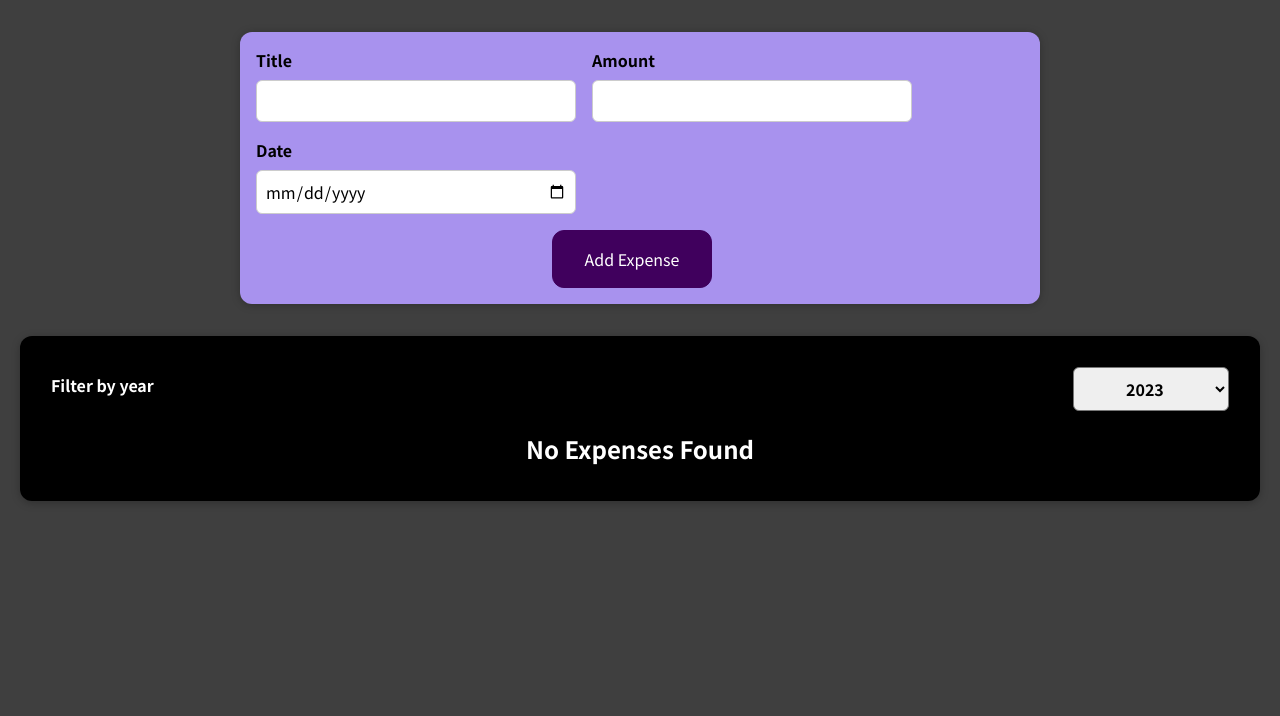
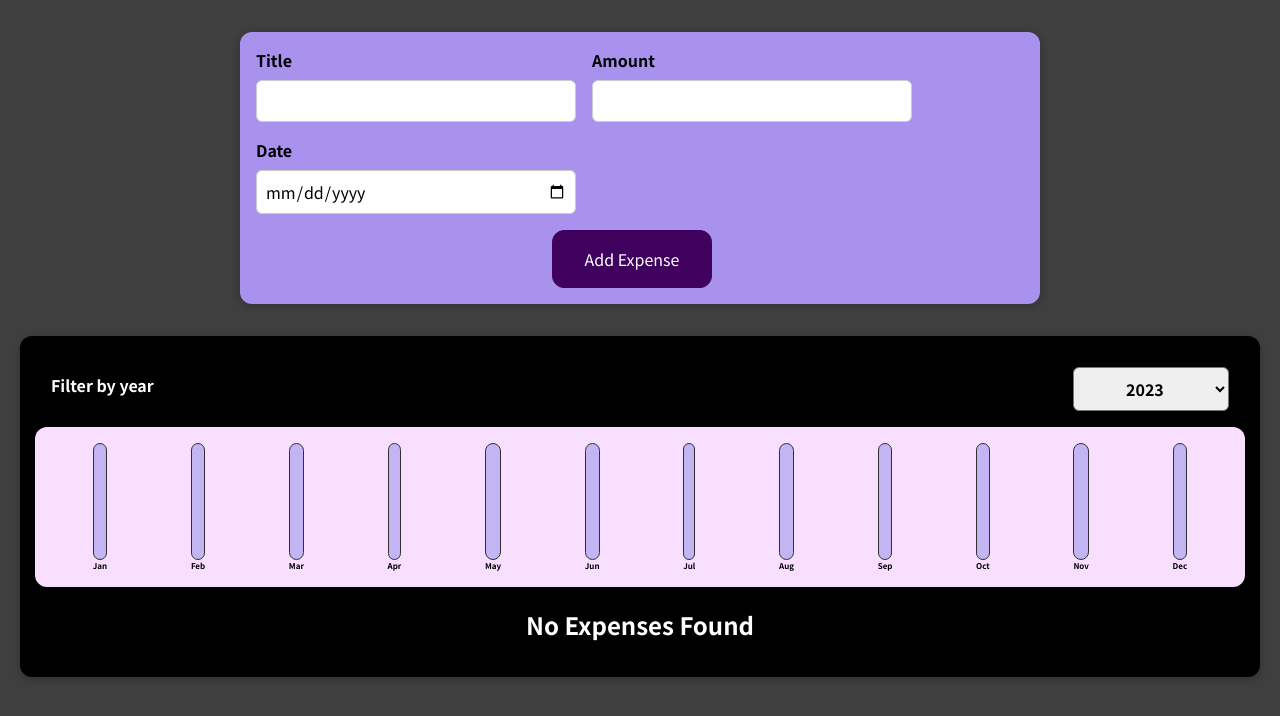
Before and after one commit to DanielAgbeni/Expense-Tracker, a React (Vite) app: page / in a window 1280 px wide. Shown: the top 716 px of the page. Built offline with nearby package versions, Linux system fonts and the light colour scheme.

Commit message:
Added Chartbar

```diff
--- /dev/null
+++ b/src/components/Chart/Chart.jsx
@@ -0,0 +1,24 @@
+/** @format */
+
+import './chart.css'
+import ChartBar from './ChartBar'
+
+const Chart = (props) => {
+	const dataPointValues = props.dataPoints.map((dataPoint) => dataPoint.value)
+	const totalMaximum = Math.max(...dataPointValues)
+
+	return (
+		<div className='chart'>
+			{props.dataPoints.map((dataPoint) => (
+				<ChartBar
+					key={dataPoint.label}
+					value={dataPoint.value}
+					maxValue={totalMaximum}
+					label={dataPoint.label}
+				/>
+			))}
+		</div>
+	)
+}
+
+export default Chart
--- /dev/null
+++ b/src/components/Chart/ChartBar.jsx
@@ -0,0 +1,18 @@
+/** @format */
+
+import './chart.css'
+const ChartBar = (props) => {
+	let barHeight = '0%'
+	if (props.maxValue > 0) {
+		barHeight = Math.round((props.value / props.maxValue) * 100) + '%'
+	}
+	return (
+		<div className='chart-bar'>
+			<div className='chart-bar__inner'>
+				<div className='chart-bar__fill' style={{ height: barHeight }}></div>
+			</div>
+			<div className='chart-bar__label'>{props.label}</div>
+		</div>
+	)
+}
+export default ChartBar
--- /dev/null
+++ b/src/components/Chart/chart.css
@@ -0,0 +1,46 @@
+/**
+ * Chart Bar
+ *
+ * @format
+ */
+
+.chart-bar {
+	height: 100%;
+	display: flex;
+	flex-direction: column;
+	align-items: center;
+}
+
+.chart-bar__inner {
+	height: 100%;
+	width: 100%;
+	border: 1px solid #313131;
+	border-radius: 12px;
+	background-color: #c3b4f3;
+	overflow: hidden;
+	display: flex;
+	flex-direction: column;
+	justify-content: flex-end;
+}
+
+.chart-bar__fill {
+	background-color: #4826b9;
+	width: 100%;
+	transition: all 0.3s ease-out;
+}
+
+.chart-bar__label {
+	font-weight: bold;
+	font-size: 0.5rem;
+	text-align: center;
+}
+/* Chart */
+.chart {
+	padding: 1rem;
+	border-radius: 12px;
+	background-color: #f8dfff;
+	text-align: center;
+	display: flex;
+	justify-content: space-around;
+	height: 10rem;
+}
--- /dev/null
+++ b/src/components/ExpenseChart.jsx
@@ -0,0 +1,29 @@
+/** @format */
+
+import Chart from './Chart/Chart'
+
+const ExpensesChart = (props) => {
+	const chartDataPoints = [
+		{ label: 'Jan', value: 0 },
+		{ label: 'Feb', value: 0 },
+		{ label: 'Mar', value: 0 },
+		{ label: 'Apr', value: 0 },
+		{ label: 'May', value: 0 },
+		{ label: 'Jun', value: 0 },
+		{ label: 'Jul', value: 0 },
+		{ label: 'Aug', value: 0 },
+		{ label: 'Sep', value: 0 },
+		{ label: 'Oct', value: 0 },
+		{ label: 'Nov', value: 0 },
+		{ label: 'Dec', value: 0 },
+	]
+
+	for (const expense of props.expenses) {
+		const expenseMonth = expense.date.getMonth() // starting at 0 => January => 0
+		chartDataPoints[expenseMonth].value += expense.amount
+	}
+
+	return <Chart dataPoints={chartDataPoints} />
+}
+
+export default ExpensesChart
--- a/src/components/Expenses.jsx
+++ b/src/components/Expenses.jsx
@@ -4,6 +4,7 @@ import Card from './Card'
 import './ExpenseItem.css'
 import ExpensesList from './ExpenseList'
 import { useState } from 'react'
+import ExpenseChart from './ExpenseChart'
 
 const Expenses = (props) => {
 	const [filteredYear, setFilteredYear] = useState('2023')
@@ -20,6 +21,7 @@ const Expenses = (props) => {
 					selected={filteredYear}
 					onChangeFilter={filterChangeHandler}
 				/>
+				<ExpenseChart expenses={filteredExpenses} />
 				<ExpensesList items={filteredExpenses} />
 			</Card>
 		</div>
```
